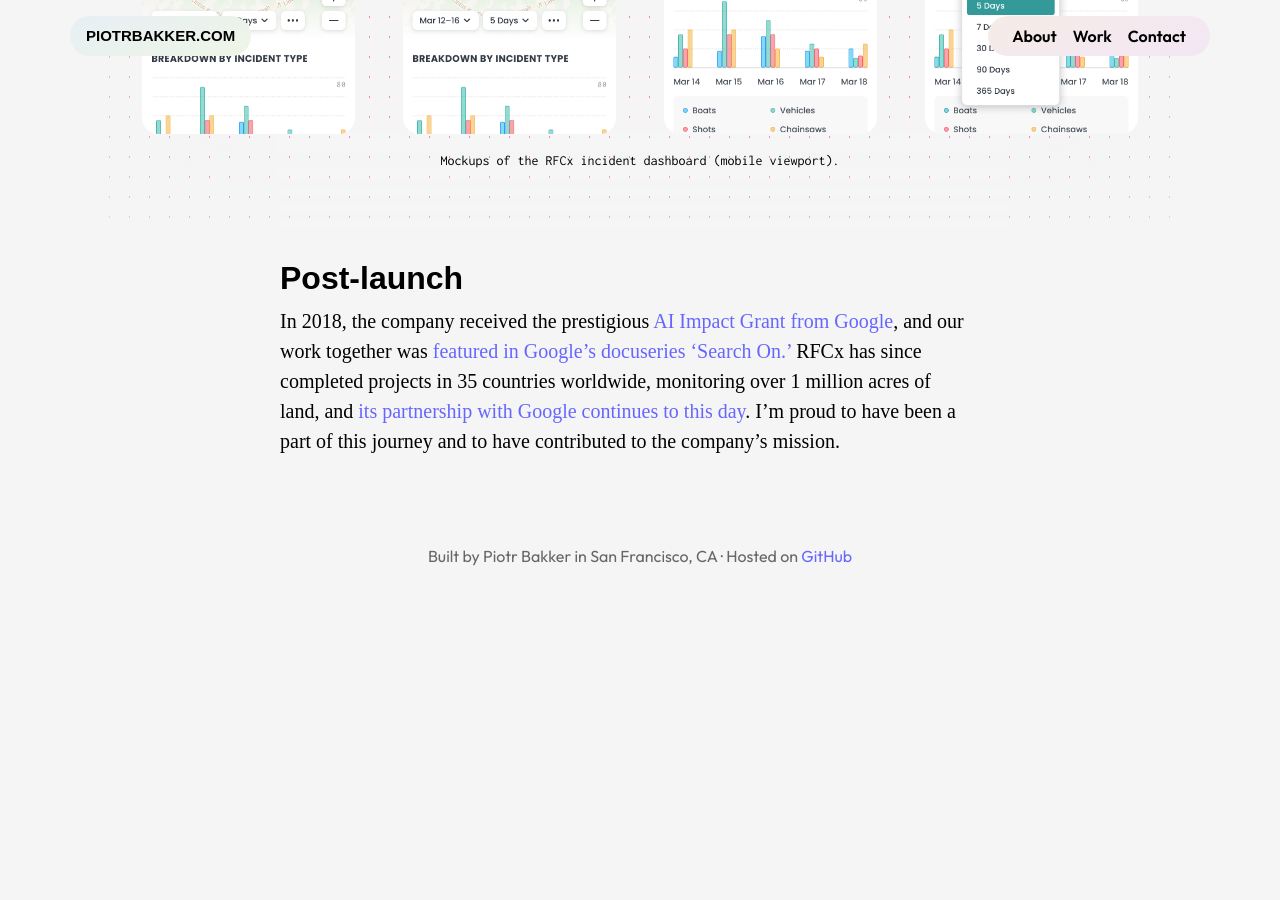
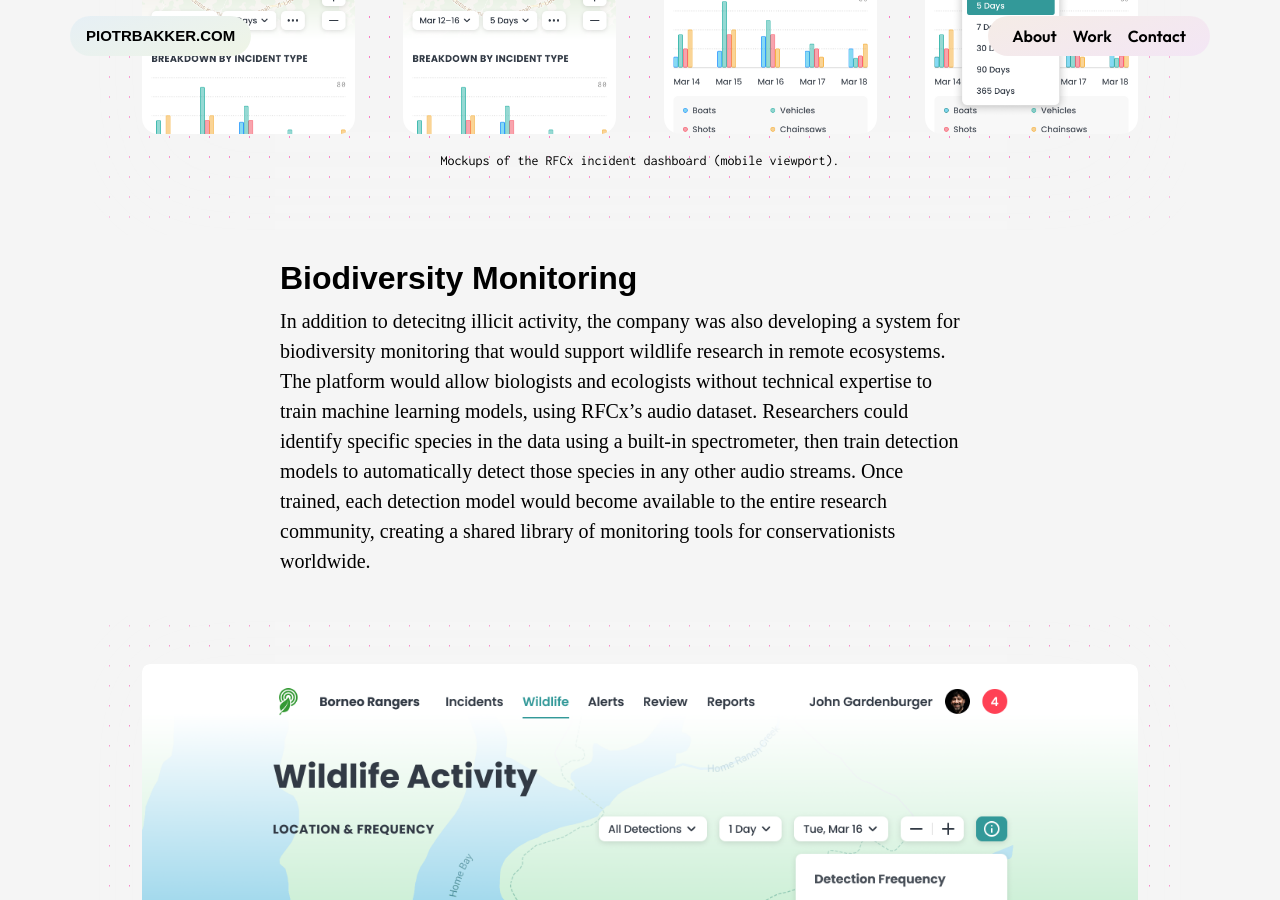
Before and after one commit to piotrbakker/piotrbakker.com, a Jekyll site: the page built from work/rfcx.html, in a window 1280 px wide and 900 px high, scrolled down 2997 px. Built offline with Jekyll 4.4.1, drawn with Linux system fonts in a browser that asks for light colours; some web fonts are replaced; before the commit the page ends 3629 px from its top, so only the background shows below that; some of the changed text lies outside the part shown.

Commit message:
Add 'Biodiversity Monitoring' section.

```diff
--- a/work/rfcx.html
+++ b/work/rfcx.html
@@ -86,6 +86,29 @@ keywords: "Design Systems, User Interface Design, Web Design"
     </div>
     <div class="row justify-content-center">
       <div class="col-12 col-lg-10 col-xl-8 pe-lg-5">
+        <h2 class="mt-4 fw-bold text-style-primary text-sans-serif">Biodiversity Monitoring</h2>
+        <p class="fs-5 text-style-primary text-serif">In addition to detecitng illicit activity, the company was also developing a system for biodiversity monitoring that would support wildlife research in remote ecosystems. The platform would allow biologists and ecologists without technical expertise to train machine learning models, using RFCx’s audio dataset. Researchers could identify specific species in the data using a built-in spectrometer, then train detection models to automatically detect those species in any other audio streams. Once trained, each detection model would become available to the entire research community, creating a shared library of monitoring tools for conservationists worldwide.</p>
+      </div>
+    </div>
+    <div class="row mt-2 mt-lg-4">
+      <div class="col">
+        <div class="p-4 p-lg-5 content-bg-dotted">
+          <div class="row justify-content-center">
+            <div class="col-lg-12">
+              <figure class="figure">
+                <picture>
+                  <source srcset="/assets/img/rfcx.org/content.dark-rfcx-project-screenshot-06.png" media="(prefers-color-scheme: dark)">
+                  <img class="img-fluid rounded-3 image-mask-gradient" alt="Mockup of the RFCx incident dashboard (desktop viewport)" src="/assets/img/rfcx.org/content.light-rfcx-project-screenshot-06.png">
+                </picture>
+                <figcaption class="figure-caption text-center mt-3 text-style-primary text-monospaced">Concept of the RFCx wildlife activity dashboard (desktop viewport)</figcaption>
+              </figure>
+            </div>
+          </div>
+        </div>
+      </div>
+    </div>
+    <div class="row justify-content-center">
+      <div class="col-12 col-lg-10 col-xl-8 pe-lg-5">
         <h2 class="mt-4 fw-bold text-style-primary text-sans-serif">Post-launch</h2>
         <p class="fs-5 text-style-primary text-serif">In 2018, the company received the prestigious <a href="https://impactchallenge.withgoogle.com/ai2018/grantees" class="text-link text-link-primary" target="_blank">AI Impact Grant from Google</a>, and our work together was <a href="https://www.youtube.com/watch?v=Lbn6kVlFaSQ" class="text-link text-link-primary" target="_blank">featured in Google’s docuseries ‘Search On.’</a> RFCx has since completed projects in 35 countries worldwide, monitoring over 1&nbsp;million acres of land, and <a href="https://publicpolicy.google/article/rainforest-connection-conservation-puerto-rico-ai/" class="text-link text-link-primary" target="_blank">its partnership with Google continues to this day</a>. I’m proud to have been a part of this journey and to have contributed to the company’s mission.</p>
       </div>
```
Also changed, not shown: assets/img/rfcx.org/content.dark-rfcx-project-screenshot-06.png (added), assets/img/rfcx.org/content.light-rfcx-project-screenshot-06.png (added).
